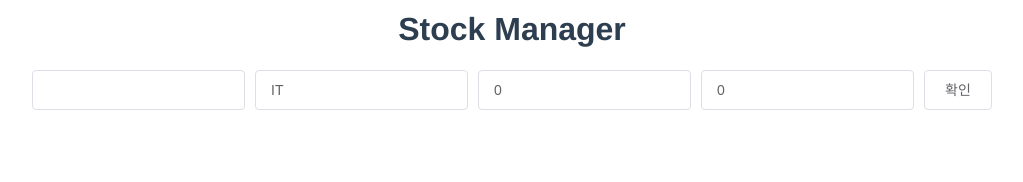
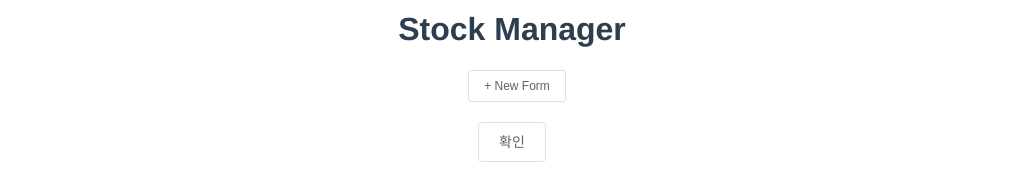
Before and after one commit to pjhsk113/StockManager, a Vue app in the folder front/: page / in a window 1280 px wide. Shown: the part 300-482 px from the top of the page, without its empty margins (128-1151 px from the left). Built offline with nearby package versions, Linux system fonts and the light colour scheme.

Commit message:
[feat] 입력받고 비중 계산까지 완료

```diff
--- a/front/src/components/stock/HelloWorld.vue
+++ b/front/src/components/stock/HelloWorld.vue
@@ -1,74 +1,103 @@
 <template>
   <div class="hello">
     <h1>{{ msg }}</h1>
+    <el-button
+      class="button-new-tag"
+      size="small"
+      @click="showForm">
+      + New Form
+    </el-button>
+    <el-row
+      class="el-row-margin">
       <el-form
+        v-for="item in formItemList"
+        :key="item.id"
         ref="formItemRef"
+        style="min-width: 1020px;"
         :inline="true"
-      :model="formItem">
+        :model="item">
         <el-form-item>
           <el-input
-            v-model="formItem.name"/>
+            v-model="item.name"/>
         </el-form-item>
         <el-form-item>
           <el-input
-          v-model="formItem.sector"/>
+            v-model="item.sector"/>
+        </el-form-item>
+        <el-form-item>
+          <el-input-number
+            v-model="item.price"
+            :controls="false"/>
+        </el-form-item>
+        <el-form-item>
+          <el-input-number
+            v-model="item.quantity"
+            :controls="false"/>
         </el-form-item>
         <el-form-item>
           <el-input
-          v-model="formItem.price"/>
+            v-model="item.ratio"
+            disabled/>
         </el-form-item>
-      <el-form-item>
-        <el-input
-          v-model="formItem.quantity"/>
-      </el-form-item>
+      </el-form>
+    </el-row>
     <el-button
       class="success"
       @click="getResult">
       확인
     </el-button>
-    </el-form>
   </div>
 </template>
 
 <script lang="ts">
-import { Component, Prop, Vue } from 'vue-property-decorator';
-import { IStock } from "./types";
-import { defualtStock } from "./type";
-
-// export enum Sector {
-//   IT = 'IT',
-//   CAR = '자동차',
-//   FINANCE = '금융',
-//   BIO = '바이오'
-// }
-//
-// export interface IStock {
-//   id?: string,
-//   name: string,
-//   sector: Sector,
-//   price : number,
-//   quantity: number
-// }
-//
-// export const defualtStock: IStock = {
-//   id: '',
-//   name: '',
-//   sector: Sector.IT,
-//   price: 0,
-//   quantity: 0
-// };
+import { Component, Prop, Vue } from 'vue-property-decorator'
+import { IStock } from './types'
+import { defualtStock } from './type'
+import { cloneDeep } from 'lodash'
 
 @Component
 export default class HelloWorld extends Vue {
-
   @Prop() private msg!: string;
 
-  private formItem: IStock = defualtStock;
+  private formItem: IStock = defualtStock
+  private formItemOrigin: IStock = cloneDeep(defualtStock)
+  private formItemList: IStock[] = []
+  private formVisible = false;
+  private totalPrice = 0;
+  private index: number = 0;
 
-  private getResult() {
-    console.log(this.formItem);
+  private getResult () {
+    this.getRatio()
+    // 일부값/전체값 * 100
   }
 
+  private getTotalPrice() {
+    const length = this.formItemList.length;
+    let totalPrice = 0;
+
+    for (let i = 0; i < length; i++) {
+      const price = this.formItemList[i].price * this.formItemList[i].quantity;
+      totalPrice += price;
+    }
+    return totalPrice;
+  }
+
+  private getRatio() {
+    const length = this.formItemList.length;
+    this.totalPrice = this.getTotalPrice();
+
+    for (let i = 0; i < length; i++) {
+      const price = this.formItemList[i].price * this.formItemList[i].quantity;
+      this.formItemList[i].ratio = ((price / this.totalPrice) * 100).toFixed(2);
+    }
+  }
+
+  private showForm () {
+    const cloneObj = cloneDeep(this.formItemOrigin);
+    this.index++;
+    cloneObj.id = this.index;
+    this.formItemList.push(cloneObj);
+  }
 }
 
 </script>
@@ -78,4 +107,15 @@ export default class HelloWorld extends Vue {
 h3 {
   margin: 40px 0 0;
 }
+.button-new-tag {
+  margin-left: 10px;
+  height: 32px;
+  line-height: 30px;
+  padding-top: 0;
+  padding-bottom: 0;
+}
+
+.el-row-margin {
+  margin-top: 20px;
+}
 </style>
```
Lines whose indentation alone changed are shown as unchanged.
